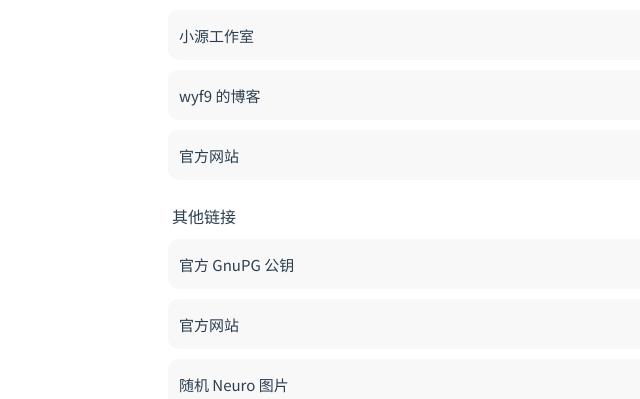
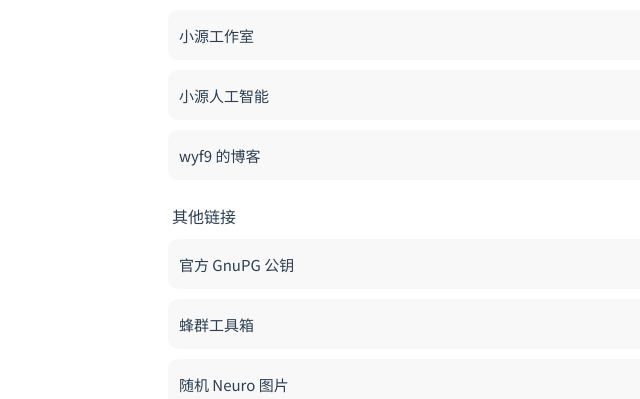
Before and after one commit to XiaoYuan151/home, a Vue app: page / in a window 1280 px wide. Shown: the part 915-1314 px from the top of the page, without its empty margins (108-748 px from the left). Built offline with nearby package versions, Linux system fonts and the light colour scheme.

Commit message:
filled link form.

```diff
--- a/src/App.vue
+++ b/src/App.vue
@@ -59,15 +59,15 @@
       <section class="section">
         <h2>友情链接</h2>
         <a href="//www.xiaoyuanstd.org" target="_blank">小源工作室</a>
+        <a href="//ai.xiaoyuan151.com" target="_blank">小源人工智能</a>
         <a href="//wyf9.top" target="_blank">wyf9 的博客</a>
-        <a href="/" target="_blank">官方网站</a>
       </section>
       <section class="section">
         <h2>其他链接</h2>
         <a href="//src.xiaoyuan151.net/pub.gpg" target="_blank"
           >官方 GnuPG 公钥</a
         >
-        <a href="/" target="_blank">官方网站</a>
+        <a href="//swarm.xiaoyuan151.com" target="_blank">蜂群工具箱</a>
         <a href="//img.xiaoyuan151.com/neuro" target="_blank"
           >随机 Neuro 图片</a
         >
@@ -94,10 +94,12 @@
   display: flex;
   flex-direction: column;
   gap: 10px;
-  text-align: center;
+  align-items: center;
+  justify-content: center;
 }
 
 .title {
+  width: fit-content;
   display: flex;
   flex-direction: row;
   gap: 10px;
```
